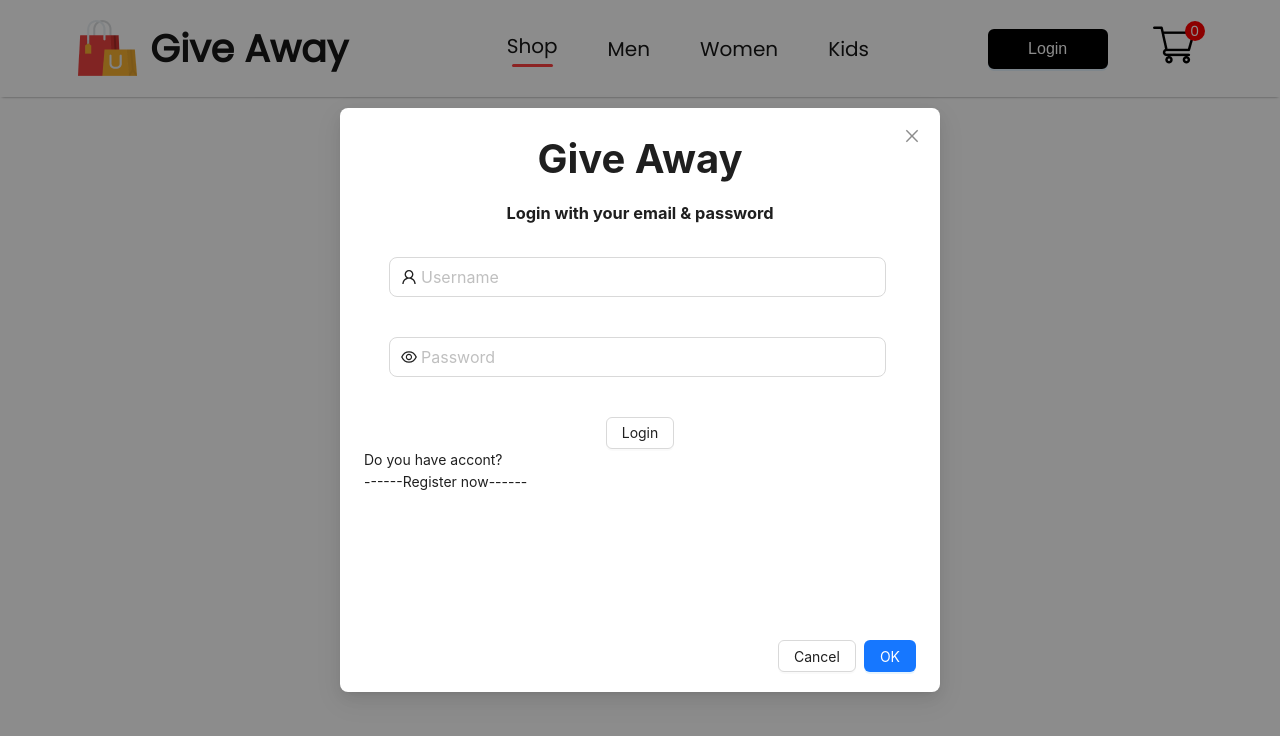
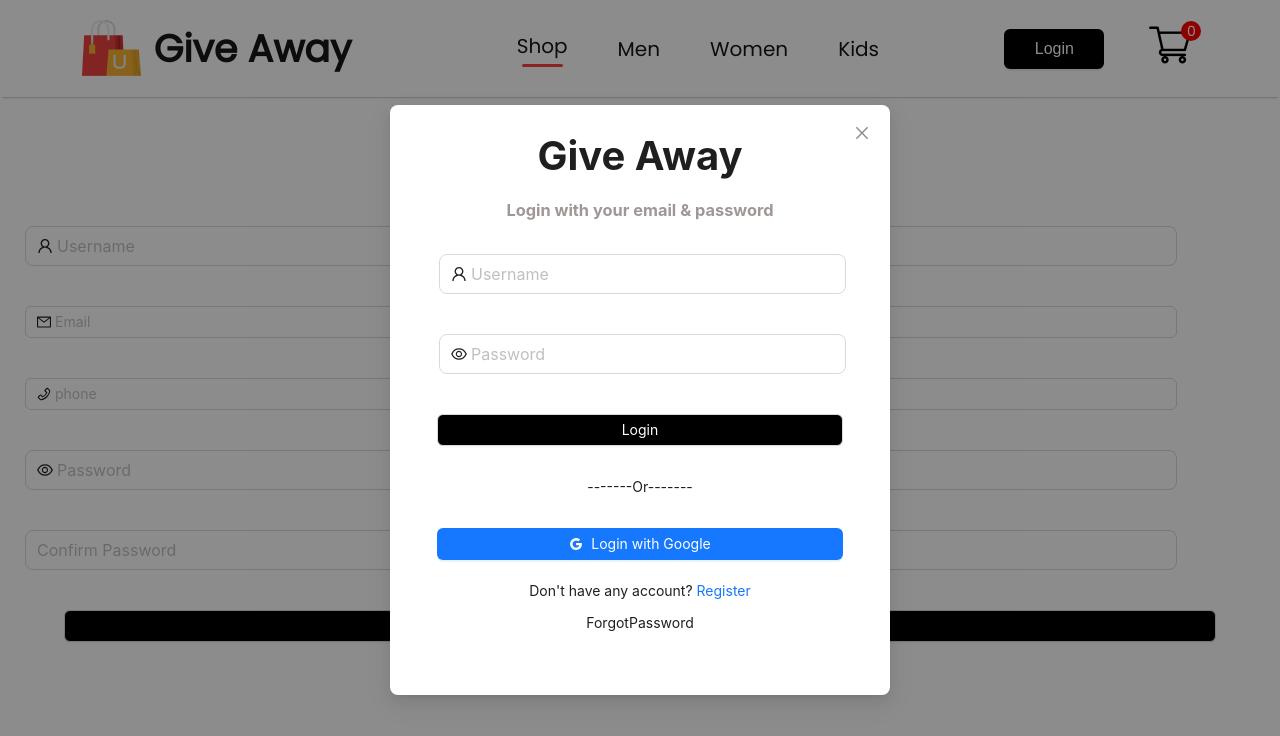
Before and after one commit to CapstoneFPT/Give-Away-Web, a React (Create React App) app in the folder give-away/: page /register in a window 1280 px wide. Both pictures are taken after a click on the button "Login". Shown: the top 736 px of the page. Built offline with nearby package versions, Linux system fonts and the light colour scheme.

Commit message:
Login, register

```diff
--- a/give-away/src/App.js
+++ b/give-away/src/App.js
@@ -6,6 +6,8 @@ import ShopCategory from './pages/ShopCategory';
 import Product from './pages/Product';
 import Cart from './pages/Cart';
 import Login from './pages/Login';
+import Register from './pages/Register';
+import ForgotPassword from './pages/ForgotPassword';
 function App() {
   return (
     <div>
@@ -21,8 +23,16 @@ function App() {
       </Route>
       <Route path='/cart' element={<Cart/>}/>
       <Route path='/login' element={<Login/>}/>
+
+      <Route path='/forgotpassword' element={<ForgotPassword/>}/>
+    </Routes>
+    <Routes>
+    <Route path='/register' element={<Register/>}/>
     </Routes>
     </BrowserRouter>
+
+
+
     </div>
   );
 }
--- a/give-away/src/components/Navbar/Navbar.jsx
+++ b/give-away/src/components/Navbar/Navbar.jsx
@@ -3,8 +3,6 @@ import './Navbar.css'
 import logo from '../Assets/logo.png'
 import cart_icon from '../Assets/cart_icon.png'
 import { Link } from 'react-router-dom'
-import { Button } from "antd";
-import showModal from "../../pages/Login"
 import Login from '../../pages/Login'
 const Navbar = () => {
     const[menu,setMenu] = useState('shop');
--- /dev/null
+++ b/give-away/src/pages/ForgotPassword.jsx
@@ -0,0 +1,9 @@
+import React from 'react'
+
+const ForgotPassword = () => {
+  return (
+    <div>ForgotPassword</div>
+  )
+}
+
+export default ForgotPassword
--- a/give-away/src/pages/Login.jsx
+++ b/give-away/src/pages/Login.jsx
@@ -1,95 +1,27 @@
-// import React from 'react'
-// import { useState } from 'react';
-// import { Button, Modal} from 'antd';
-// import { UserOutlined, EyeOutlined, EyeInvisibleOutlined   } from '@ant-design/icons';
-// import { Input } from 'antd';
-
-
-// const Login = () => {
-//   const [isModalOpen, setIsModalOpen] = useState(false);
-//   const [isPasswordVisible, setIsPasswordVisible] = useState(false);
-//   const showModal = () => {
-//     setIsModalOpen(true);
-//   };
-//   const handleOk = () => {
-//     setIsModalOpen(false);
-//   };
-//   const handleCancel = () => {
-//     setIsModalOpen(false);
-//   };
-//   const togglePasswordVisibility = () => {
-//     setIsPasswordVisible(!isPasswordVisible);
-//   };
-//   const styles ={
-//     buttonLogin: {
-//       backgroundColor: '#d3d3d3',
-//       color: 'black',
-//       border: '2px solid black',
-//       padding: '10px 20px',
-//       fontSize: '16px',
-//       width: '120px',
-//       height: '40px',
-//       border: '20px',
-//       fontFamily: 'Arial, sans-serif'
-//     },
-//     modalLogin: {
-//       display: 'flex',
-//       flexDirection: 'column',
-//       alignItems: 'center',
-//       justifyContent: 'center'
-//     },
-//     inputContainer: {
-//       width: '100%',
-//       textAlign: 'center',
-//       marginBottom: '10px'
-//     }
-//   }
-//   return (
-//     <>
-//     <Button style={styles.buttonLogin} type="primary" onClick={showModal}>
-//         Login
-//       </Button>
-//       <Modal style={styles.modalLogin} title="Login" open={isModalOpen}  onOk={handleOk} onCancel={handleCancel}>
-//       <Input size="large" placeholder="Username" prefix={<UserOutlined />} />
-//         <br />
-//         <br />
-//         <Input
-//           type={isPasswordVisible ? 'text' : 'password'}
-//           size="large"
-//           placeholder="Password"
-//           prefix={isPasswordVisible ? <EyeInvisibleOutlined onClick={togglePasswordVisibility} /> : <EyeOutlined onClick={togglePasswordVisibility} />}
-//         />
-//         <br />
-//         <br />
-
-//       </Modal>
-//     </>
-//   );
-
-// }
-
-// export default Login
 
 import React from 'react';
 import { useState } from 'react';
 import { Button, Modal } from 'antd';
-import { UserOutlined, EyeOutlined, EyeInvisibleOutlined } from '@ant-design/icons';
-import { Input, Link } from 'antd';
+import { UserOutlined, EyeOutlined, EyeInvisibleOutlined, GoogleOutlined } from '@ant-design/icons';
+import { Link } from 'react-router-dom';
+import { Input } from 'antd';
+import Register from './Register';
+import ForgotPassword from './ForgotPassword';
 
 const Login = () => {
-  const [isModalOpen, setIsModalOpen] = useState(false);
+  const [isModalLoginOpen, setIsModalLoginOpen] = useState(false);
   const [isPasswordVisible, setIsPasswordVisible] = useState(false);
 
-  const showModal = () => {
-    setIsModalOpen(true);
+  const showModalLogin = () => {
+    setIsModalLoginOpen(true);
   };
 
   const handleOk = () => {
-    setIsModalOpen(false);
+    setIsModalLoginOpen(false);
   };
 
   const handleCancel = () => {
-    setIsModalOpen(false);
+    setIsModalLoginOpen(false);
   };
 
   const togglePasswordVisibility = () => {
@@ -103,7 +35,7 @@ const Login = () => {
       border: '2px solid black',
       padding: '10px 20px',
       fontSize: '16px',
-      width: '120px',
+      width: '100px',
       height: '40px',
       fontFamily: 'Arial, sans-serif'
 
@@ -119,7 +51,7 @@ const Login = () => {
       width: '90%',
       textAlign: 'center',
       marginBottom: '40px',
-      marginLeft:'25px'
+      marginLeft: '25px'
     },
     loginTitle: {
       fontSize: '40px',
@@ -127,37 +59,36 @@ const Login = () => {
       textAlign: 'center',
       marginBottom: '10px'
     },
-    buttonLoginModalLayout:{
+    buttonLoginModalLayout: {
       textAlign: 'center',
-      color: '#434040'
+      backgroundColor: '#000000',
+      color: 'white',
+      width: '90%'
 
     },
-    buttonLoginModal:{
-      color: '#434040'
+    buttonLoginModal: {
+      backgroundColor: '#434040'
     }
-
-
 
   };
 
   return (
     <>
-      <Button style={styles.buttonLogin} type="primary" onClick={showModal}>
+      <Button style={styles.buttonLogin} type="primary" onClick={showModalLogin}>
         Login
       </Button>
       <Modal
-        title=""
         centered
-        visible={isModalOpen}
+        width={500}
+        footer={null}
+        onCancel={handleCancel}
         onOk={handleOk}
-        onCancel={handleCancel}
-        width={600}
-
+        visible = {isModalLoginOpen}
 
       >
-        <div style={{height:"500px"}}>
+        <div style={{ height: "550px" }}>
           <h2 style={styles.loginTitle}>Give Away</h2>
-        <h3 style={{textAlign:'center', marginBottom:'30px'}}>Login with your email & password</h3>
+          <h3 style={{ textAlign: 'center', marginBottom: '30px', color: '#a19696' }}>Login with your email & password</h3>
           <div style={styles.inputContainer}>
             <Input size="large" placeholder="Username" prefix={<UserOutlined />} />
           </div>
@@ -169,14 +100,28 @@ const Login = () => {
               prefix={isPasswordVisible ? <EyeInvisibleOutlined onClick={togglePasswordVisibility} /> : <EyeOutlined onClick={togglePasswordVisibility} />}
             />
           </div>
-        <div style={styles.buttonLoginModalLayout}>
-            <Button style={{color:'434040'}} > Login </Button>
+          <div style={{ textAlign: 'center' }} >
+            <Button style={styles.buttonLoginModalLayout}> Login </Button>
           </div>
-        <div>Do you have accont?
+          <div style={{ textAlign: 'center', marginTop: '30px' }}>
+            <p>-------Or-------</p>
+            <Button type='primary' style={{ width: '90%', marginTop: '30px', }}><GoogleOutlined />Login with Google</Button>
+
+          </div>
+          <div style={{ marginTop: '20px', textAlign: 'center' }}>
+            <div style={{ marginBottom: '10px' }}>Don't have any account?
+            {/* <a onClick={setIsModalLoginOpen}> <Register/> </a> */}
+           <Link to='register'> Register</Link>
+
+
+            </div>
             <div>
-              ------Register now------
+              <ForgotPassword />
+
             </div>
           </div>
+
+
         </div>
       </Modal>
     </>
--- /dev/null
+++ b/give-away/src/pages/Register.jsx
@@ -0,0 +1,95 @@
+  import React from 'react'
+  import { useState } from 'react';
+  import { Button } from 'antd';
+  import { UserOutlined, EyeOutlined, EyeInvisibleOutlined,PhoneOutlined,MailOutlined } from '@ant-design/icons';
+  import { Input } from 'antd';
+
+  const Register = () => {
+    const [isPasswordVisible, setIsPasswordVisible] = useState(false);
+
+    const togglePasswordVisibility = () => {
+      setIsPasswordVisible(!isPasswordVisible);
+    };
+
+    const styles = {
+
+      inputContainer: {
+        width: '90%',
+        textAlign: 'center',
+        marginBottom: '40px',
+        marginLeft: '25px'
+      },
+      registerTitle: {
+        fontSize: '40px',
+        fontWeight: 'bold',
+        textAlign: 'center',
+        marginBottom: '10px'
+      },
+      buttonRegisterModalLayout: {
+        textAlign: 'center',
+        backgroundColor: '#000000',
+        color:'white',
+        width: '90%'
+
+      },
+      buttonLoginModal: {
+        backgroundColor: '#434040'
+      }
+    };
+
+    return (
+      <>
+
+
+          <div style={{ height: "550px" }}>
+            <h2 style={styles.registerTitle}>Give Away</h2>
+            <h3 style={{ textAlign: 'center', marginBottom: '30px', color:'#a19696' }}>Login with your email & password</h3>
+            <div style={styles.inputContainer}>
+              <Input size="large" placeholder="Username" prefix={<UserOutlined />} />
+            </div>
+
+            <div style={styles.inputContainer}>
+              <Input
+               prefix={<MailOutlined />}
+                placeholder="Email"
+
+              />
+            </div>
+            <div style={styles.inputContainer}>
+              <Input
+                prefix={<PhoneOutlined />}
+                placeholder="phone"
+
+              />
+            </div>
+            <div style={styles.inputContainer}>
+              <Input
+                type={isPasswordVisible ? 'text' : 'password'}
+                size="large"
+                placeholder="Password"
+                prefix={isPasswordVisible ? <EyeInvisibleOutlined onClick={togglePasswordVisibility} /> : <EyeOutlined onClick={togglePasswordVisibility} />}
+              />
+            </div>
+            <div style={styles.inputContainer}>
+              <Input
+                type={isPasswordVisible ? 'text' : 'password'}
+                size="large"
+                placeholder="Confirm Password"
+
+              />
+            </div>
+
+
+            <div style={{textAlign:'center'}} >
+              <Button style={styles.buttonRegisterModalLayout}> Register </Button>
+            </div>
+
+
+
+          </div>
+
+      </>
+    )
+  }
+
+  export default Register
```
Lines whose indentation alone changed are shown as unchanged.
